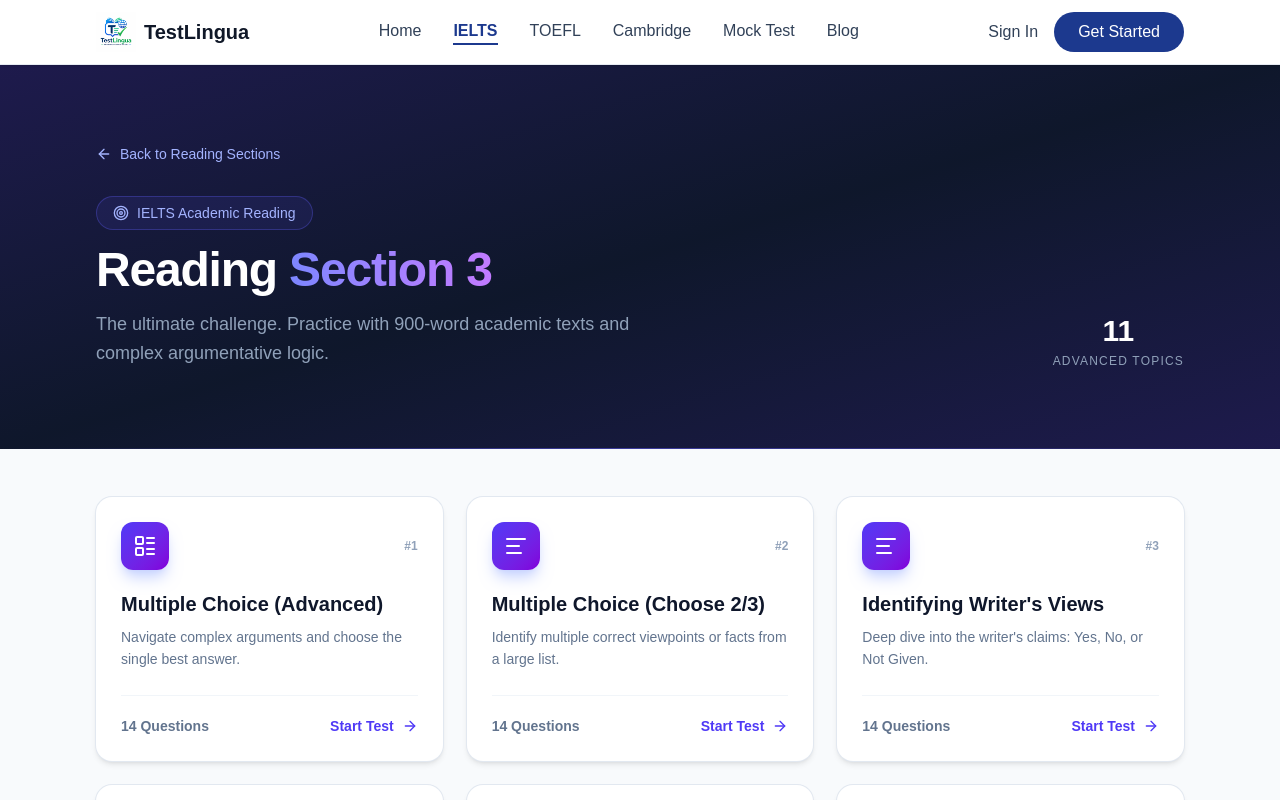
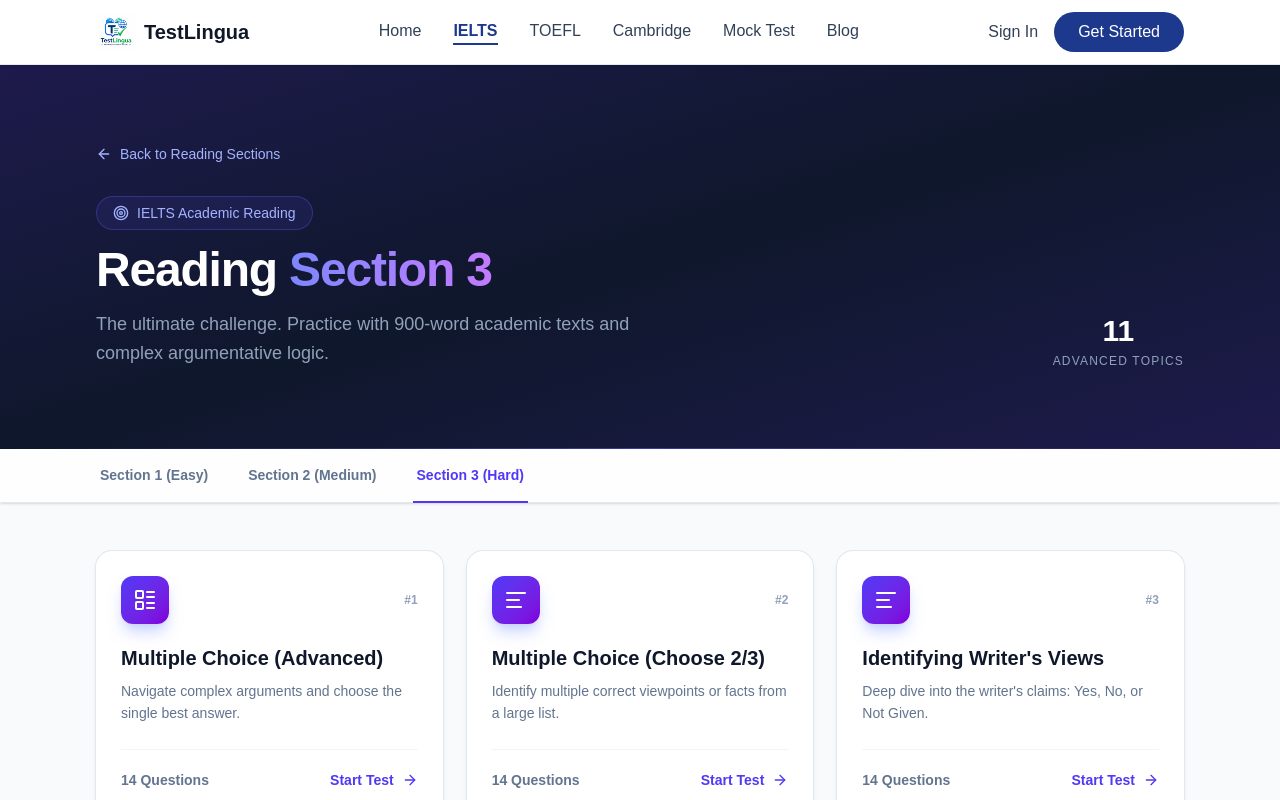
Before and after one commit to nidhi-webdev/TestLingua, a Next.js app: page /exams/ielts/reading/section-3 in a window 1280 px wide. Shown: the top 800 px of the page. Built offline with nearby package versions, Linux system fonts and the light colour scheme; no server answers.

Commit message:
All section are avaible

```diff
--- a/src/app/exams/ielts/reading/section-1/page.tsx
+++ b/src/app/exams/ielts/reading/section-1/page.tsx
@@ -61,6 +61,32 @@
           </div>
         </section>
 
+        {/* Section Navigation Tabs */}
+        <div className="sticky top-16 z-20 border-b border-slate-200 bg-white/80 backdrop-blur-md shadow-sm">
+          <div className="max-w-6xl mx-auto px-4 sm:px-6 lg:px-8">
+            <nav className="-mb-px flex gap-8 overflow-x-auto hide-scrollbar">
+              <Link
+                href="/exams/ielts/reading/section-1"
+                className="whitespace-nowrap border-b-2 py-4 px-1 text-sm font-bold transition-colors border-blue-600 text-blue-600"
+              >
+                Section 1 (Easy)
+              </Link>
+              <Link
+                href="/exams/ielts/reading/section-2"
+                className="whitespace-nowrap border-b-2 py-4 px-1 text-sm font-bold transition-colors border-transparent text-slate-500 hover:border-slate-300 hover:text-slate-800"
+              >
+                Section 2 (Medium)
+              </Link>
+              <Link
+                href="/exams/ielts/reading/section-3"
+                className="whitespace-nowrap border-b-2 py-4 px-1 text-sm font-bold transition-colors border-transparent text-slate-500 hover:border-slate-300 hover:text-slate-800"
+              >
+                Section 3 (Hard)
+              </Link>
+            </nav>
+          </div>
+        </div>
+
         {/* All Topics */}
         <section className="max-w-6xl mx-auto px-4 sm:px-6 lg:px-8 py-12 pb-16">
           <div className="grid gap-6 md:grid-cols-2 lg:grid-cols-3">
--- a/src/app/exams/ielts/reading/section-2/page.tsx
+++ b/src/app/exams/ielts/reading/section-2/page.tsx
@@ -61,6 +61,32 @@
           </div>
         </section>
 
+        {/* Section Navigation Tabs */}
+        <div className="sticky top-16 z-20 border-b border-slate-200 bg-white/80 backdrop-blur-md shadow-sm">
+          <div className="max-w-6xl mx-auto px-4 sm:px-6 lg:px-8">
+            <nav className="-mb-px flex gap-8 overflow-x-auto hide-scrollbar">
+              <Link
+                href="/exams/ielts/reading/section-1"
+                className="whitespace-nowrap border-b-2 py-4 px-1 text-sm font-bold transition-colors border-transparent text-slate-500 hover:border-slate-300 hover:text-slate-800"
+              >
+                Section 1 (Easy)
+              </Link>
+              <Link
+                href="/exams/ielts/reading/section-2"
+                className="whitespace-nowrap border-b-2 py-4 px-1 text-sm font-bold transition-colors border-emerald-600 text-emerald-600"
+              >
+                Section 2 (Medium)
+              </Link>
+              <Link
+                href="/exams/ielts/reading/section-3"
+                className="whitespace-nowrap border-b-2 py-4 px-1 text-sm font-bold transition-colors border-transparent text-slate-500 hover:border-slate-300 hover:text-slate-800"
+              >
+                Section 3 (Hard)
+              </Link>
+            </nav>
+          </div>
+        </div>
+
         {/* All Topics */}
         <section className="max-w-6xl mx-auto px-4 sm:px-6 lg:px-8 py-12 pb-16">
           <div className="grid gap-6 md:grid-cols-2 lg:grid-cols-3">
--- a/src/app/exams/ielts/reading/section-3/page.tsx
+++ b/src/app/exams/ielts/reading/section-3/page.tsx
@@ -61,6 +61,32 @@
           </div>
         </section>
 
+        {/* Section Navigation Tabs */}
+        <div className="sticky top-16 z-20 border-b border-slate-200 bg-white/80 backdrop-blur-md shadow-sm">
+          <div className="max-w-6xl mx-auto px-4 sm:px-6 lg:px-8">
+            <nav className="-mb-px flex gap-8 overflow-x-auto hide-scrollbar">
+              <Link
+                href="/exams/ielts/reading/section-1"
+                className="whitespace-nowrap border-b-2 py-4 px-1 text-sm font-bold transition-colors border-transparent text-slate-500 hover:border-slate-300 hover:text-slate-800"
+              >
+                Section 1 (Easy)
+              </Link>
+              <Link
+                href="/exams/ielts/reading/section-2"
+                className="whitespace-nowrap border-b-2 py-4 px-1 text-sm font-bold transition-colors border-transparent text-slate-500 hover:border-slate-300 hover:text-slate-800"
+              >
+                Section 2 (Medium)
+              </Link>
+              <Link
+                href="/exams/ielts/reading/section-3"
+                className="whitespace-nowrap border-b-2 py-4 px-1 text-sm font-bold transition-colors border-indigo-600 text-indigo-600"
+              >
+                Section 3 (Hard)
+              </Link>
+            </nav>
+          </div>
+        </div>
+
         {/* All Topics */}
         <section className="max-w-6xl mx-auto px-4 sm:px-6 lg:px-8 py-12 pb-16">
           <div className="grid gap-6 md:grid-cols-2 lg:grid-cols-3">
```
